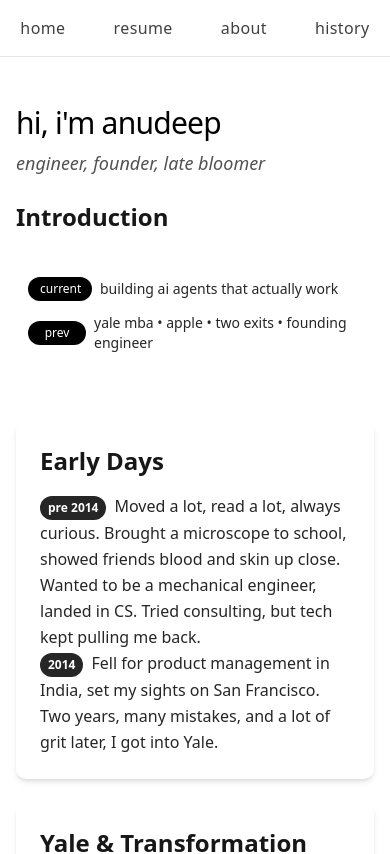
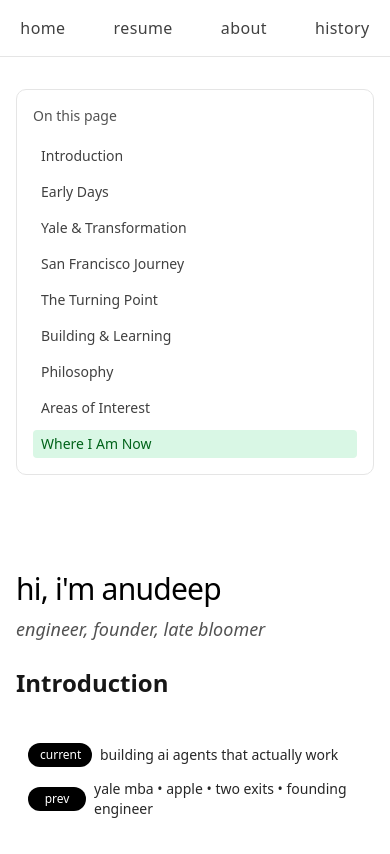
Before and after one commit to anudeep22003/personal-website, a React (Vite) app in the folder frontend/: page /about in a window 390 px wide. Shown: the top 854 px of the page. Built offline with nearby package versions, Linux system fonts and the light colour scheme.

Commit message:
chore: added table of comments for mobile screens too

```diff
--- a/frontend/src/components/TableOfContents.tsx
+++ b/frontend/src/components/TableOfContents.tsx
@@ -5,12 +5,47 @@ export const TableOfContents: React.FC<TableOfContentsProps> = ({
   items,
   activeSection,
   onSectionClick,
-  className = ""
+  className = "",
 }) => {
   return (
-    <aside className={`hidden lg:block w-64 sticky top-8 h-fit ${className}`}>
+    <>
+      {/* Mobile: vertical card-style ToC below header */}
+      <nav
+        className={`lg:hidden w-full mb-4 bg-white border border-neutral-200 rounded-lg p-4 ${className}`}
+        aria-label="Table of contents"
+      >
+        <h3 className="text-sm font-medium text-neutral-600 mb-4">
+          On this page
+        </h3>
+        <ul className="space-y-2">
+          {items.map((item) => (
+            <li key={item.id}>
+              <button
+                onClick={() => onSectionClick(item.id)}
+                className={`w-full text-left text-sm px-2 py-1 rounded transition-colors
+                  ${
+                    activeSection === item.id
+                      ? "bg-green-100 text-green-700 font-medium"
+                      : "text-neutral-700 hover:bg-neutral-100"
+                  }
+                `}
+                aria-current={
+                  activeSection === item.id ? "page" : undefined
+                }
+              >
+                {item.label}
+              </button>
+            </li>
+          ))}
+        </ul>
+      </nav>
+
+      {/* Desktop: sidebar */}
+      <aside
+        className={`hidden lg:block w-64 sticky top-20 h-fit ${className}`}
+      >
         <nav className="border-l border-neutral-200 pl-4">
-        <h3 className="text-sm font-medium text-neutral-600 mb-4">
+          <h3 className="text-sm font-bold text-neutral-900 mb-4 uppercase">
             On this page
           </h3>
           <ul className="space-y-2">
@@ -31,5 +66,6 @@ export const TableOfContents: React.FC<TableOfContentsProps> = ({
           </ul>
         </nav>
       </aside>
+    </>
   );
 };
--- a/frontend/src/pages/About.tsx
+++ b/frontend/src/pages/About.tsx
@@ -31,12 +31,15 @@ const About: React.FC = () => {
   ];
 
   return (
-    <div className="relative w-full max-w-6xl mx-auto px-4 flex gap-8">
-      <TableOfContents
-        items={tocItems}
-        activeSection={activeSection}
-        onSectionClick={scrollToSection}
-      />
+    <div className="relative w-full max-w-6xl mx-auto px-4 flex flex-col gap-8 lg:flex-row">
+      {/* Table of Contents: mobile (top) and desktop (sidebar) */}
+      <div className="mt-8 lg:mt-20">
+        <TableOfContents
+          items={tocItems}
+          activeSection={activeSection}
+          onSectionClick={scrollToSection}
+        />
+      </div>
 
       <article className="flex-1 max-w-2xl mx-auto pb-20">
         <IntroSection />
--- a/frontend/src/pages/ProfessionalHistory.tsx
+++ b/frontend/src/pages/ProfessionalHistory.tsx
@@ -112,7 +112,14 @@ const ProfessionalHistory = () => {
   return (
     <div className="min-h-screen bg-neutral-50">
       <div className="max-w-6xl mx-auto px-4 py-8">
-        <div className="flex flex-col lg:flex-row gap-8">
+        <div className="flex flex-col gap-8 lg:flex-row">
+          {/* Table of Contents: mobile (top) and desktop (sidebar) */}
+          <TableOfContents
+            items={tocItems}
+            activeSection={activeSection}
+            onSectionClick={scrollToSection}
+          />
+
           {/* Main Timeline Content */}
           <main className="flex-1">
             <div className="mb-8 md:mb-12">
@@ -238,15 +245,6 @@ This foundation taught me that technology's power lies in solving meaningful hum
               />
             </div>
           </main>
-
-          {/* Table of Contents - Hidden on mobile, shown on large screens */}
-          <div className="lg:block">
-            <TableOfContents
-              items={tocItems}
-              activeSection={activeSection}
-              onSectionClick={scrollToSection}
-            />
-          </div>
         </div>
       </div>
     </div>
```
Lines whose indentation alone changed are shown as unchanged.
